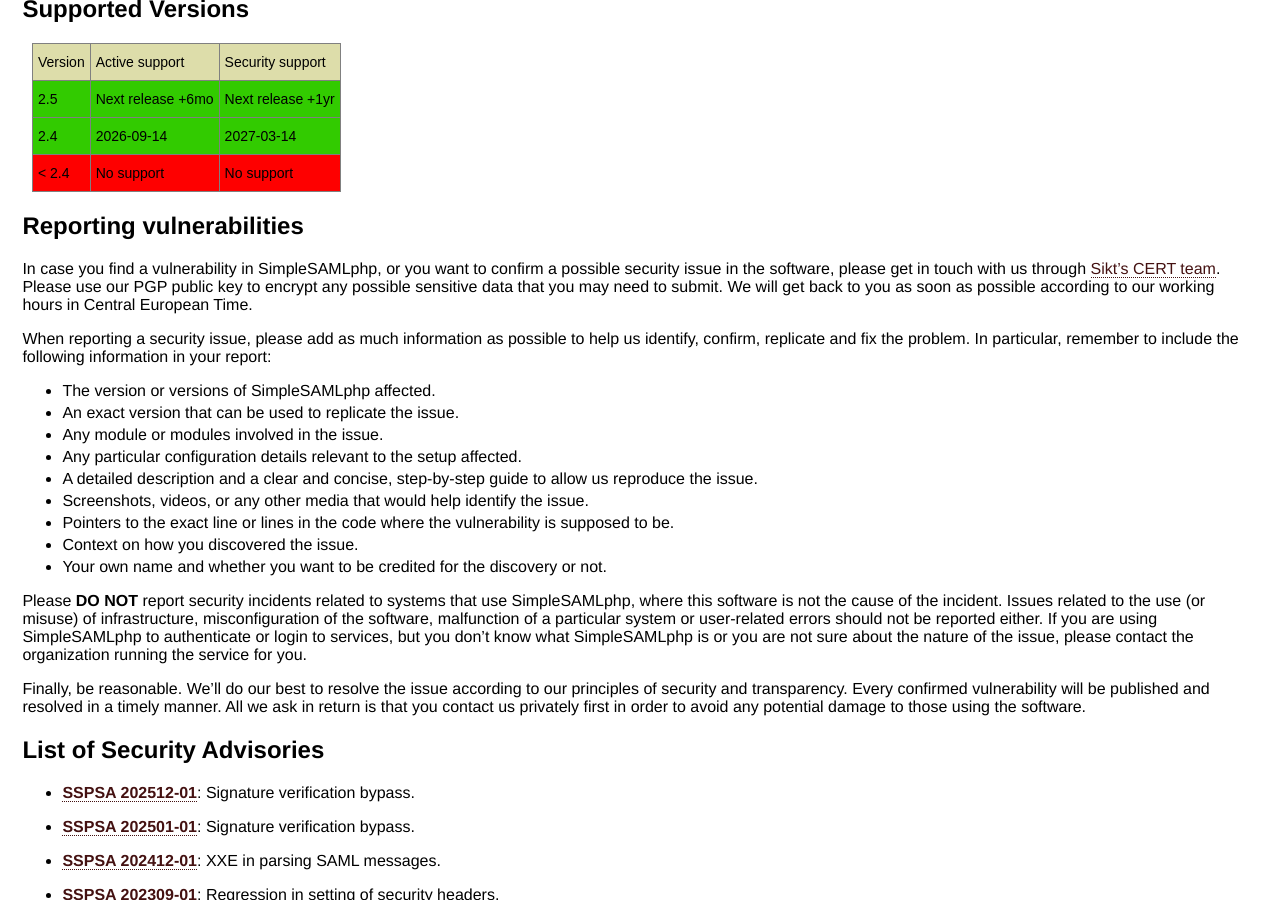
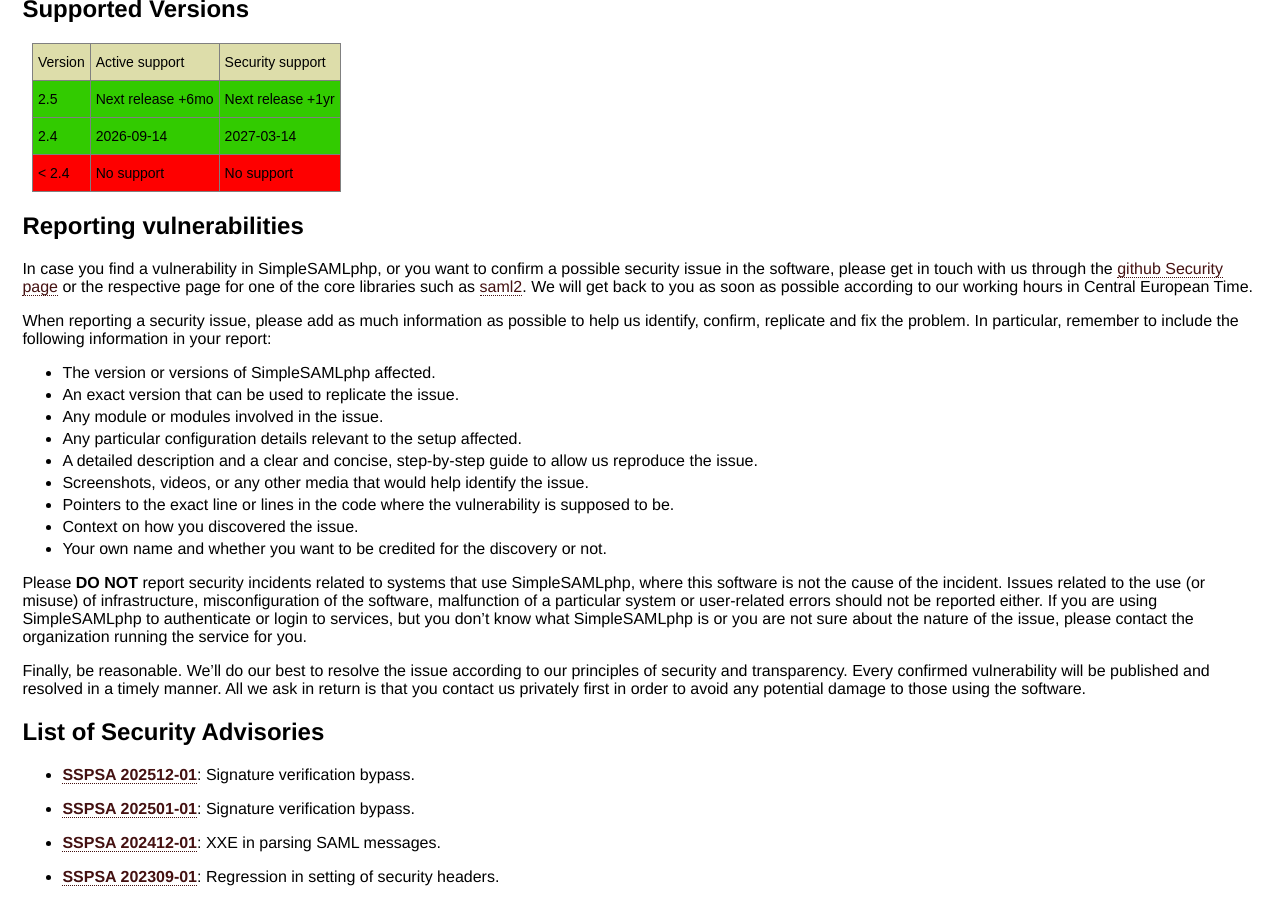
Before and after one commit to simplesamlphp/simplesamlphp.github.io, a Jekyll site: the page built from security/index.md, in a window 1280 px wide and 900 px high, scrolled down 332 px. Built offline with Jekyll 4.4.1, drawn with Linux system fonts in a browser that asks for light colours.

Commit message:
change main point for reporting. (#39)

```diff
--- a/security/index.md
+++ b/security/index.md
@@ -42,10 +42,15 @@
 
 ## Reporting vulnerabilities
 
-In case you find a vulnerability in SimpleSAMLphp, or you want to confirm a possible security issue in the software,
-please get in touch with us through [Sikt's CERT team](https://sikt.no/abuse). Please use our PGP public key
-to encrypt any possible sensitive data that you may need to submit. We will get back to you as soon as possible
-according to our working hours in Central European Time.
+In case you find a vulnerability in SimpleSAMLphp, or you want to
+confirm a possible security issue in the software, please get in touch
+with us through the [github Security
+page](https://github.com/simplesamlphp/simplesamlphp/security) or the
+respective page for one of the core libraries such as
+[saml2](https://github.com/simplesamlphp/saml2/security). We will get
+back to you as soon as possible according to our working hours in
+Central European Time.
+
 
 When reporting a security issue, please add as much information as possible to help us identify, confirm, replicate and
 fix the problem. In particular, remember to include the following information in your report:
```
